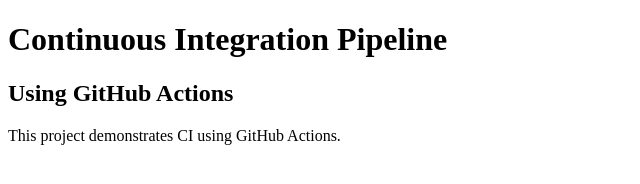
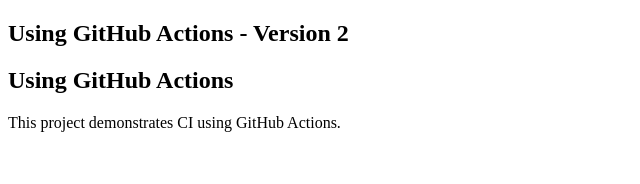
Before and after one commit to rimrim196/ci-demo-lab, a plain HTML site: page index.html in a window 1280 px wide. Shown: the whole page, without its empty margins (0-640 px from the left). Drawn offline with Linux system fonts and the light colour scheme.

Commit message:
Update header to version 2 in index.html

```diff
--- a/index.html
+++ b/index.html
@@ -4,7 +4,7 @@
 <title>GitHub Actions CI Demo</title>
 </head>
 <body>
-<h1>Continuous Integration Pipeline</h1>
+<h2>Using GitHub Actions - Version 2</h2>
 <h2>Using GitHub Actions</h2>
 <p>This project demonstrates CI using GitHub Actions.</p>
 </body>
```
